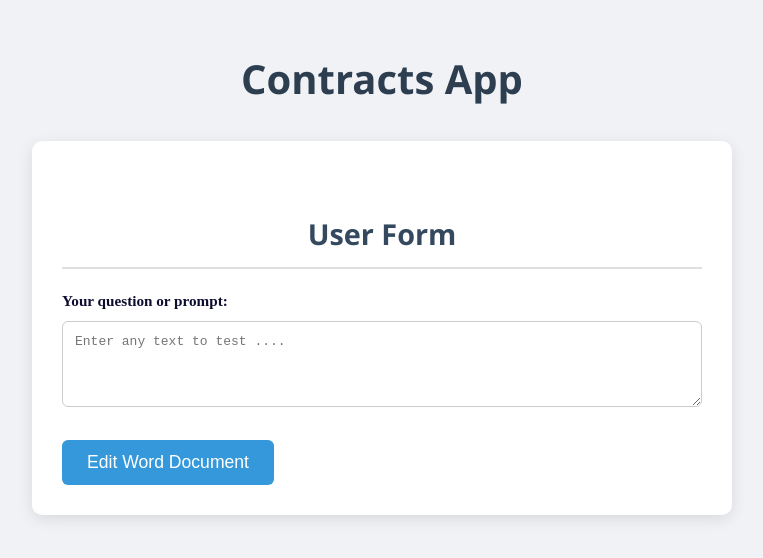
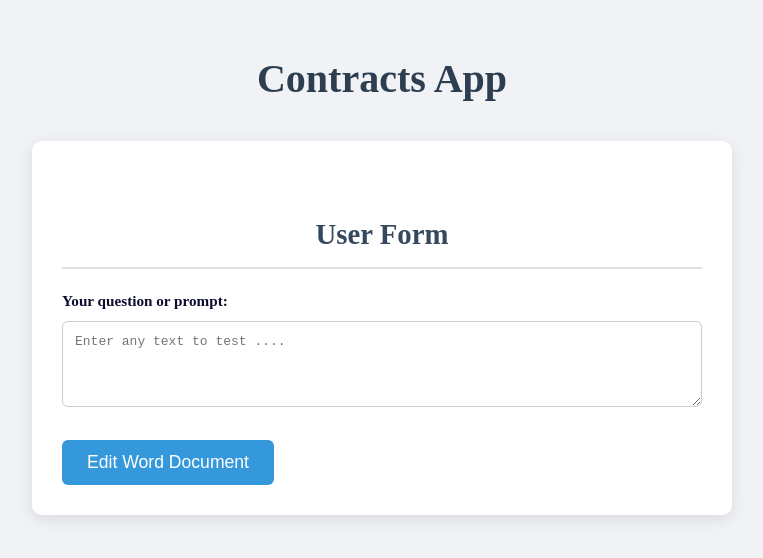
Before and after one commit to Mbibawi/ContractsPWA, a browser extension: page dialog.html in a window 1280 px wide. Shown: the whole page, without its empty margins (258-1021 px from the left). Drawn offline with nearby package versions, Linux system fonts and the light colour scheme.

Commit message:
v11.19.7.4

```diff
--- a/styles.css
+++ b/styles.css
@@ -8,7 +8,7 @@
 .answer {}
 
 body {
-  font-family: 'Segoe UI', 'Roboto', 'Oxygen', 'Ubuntu', 'Cantarell', 'Fira Sans', 'Droid Sans', 'Helvetica Neue', sans-serif;
+  font-family: 'Times New Roman', Times, serif;
   margin: 0;
   padding: 20px;
   background-color: #f0f2f5;
@@ -220,6 +220,7 @@ button:active {
   border-radius: '4px';
   white-space: 'normal';
   font-size: '12px';
+  font-style: italic;
   /* opacity: '0'; */
   display: none;
   /* visibility: 'hidden'; */
```
